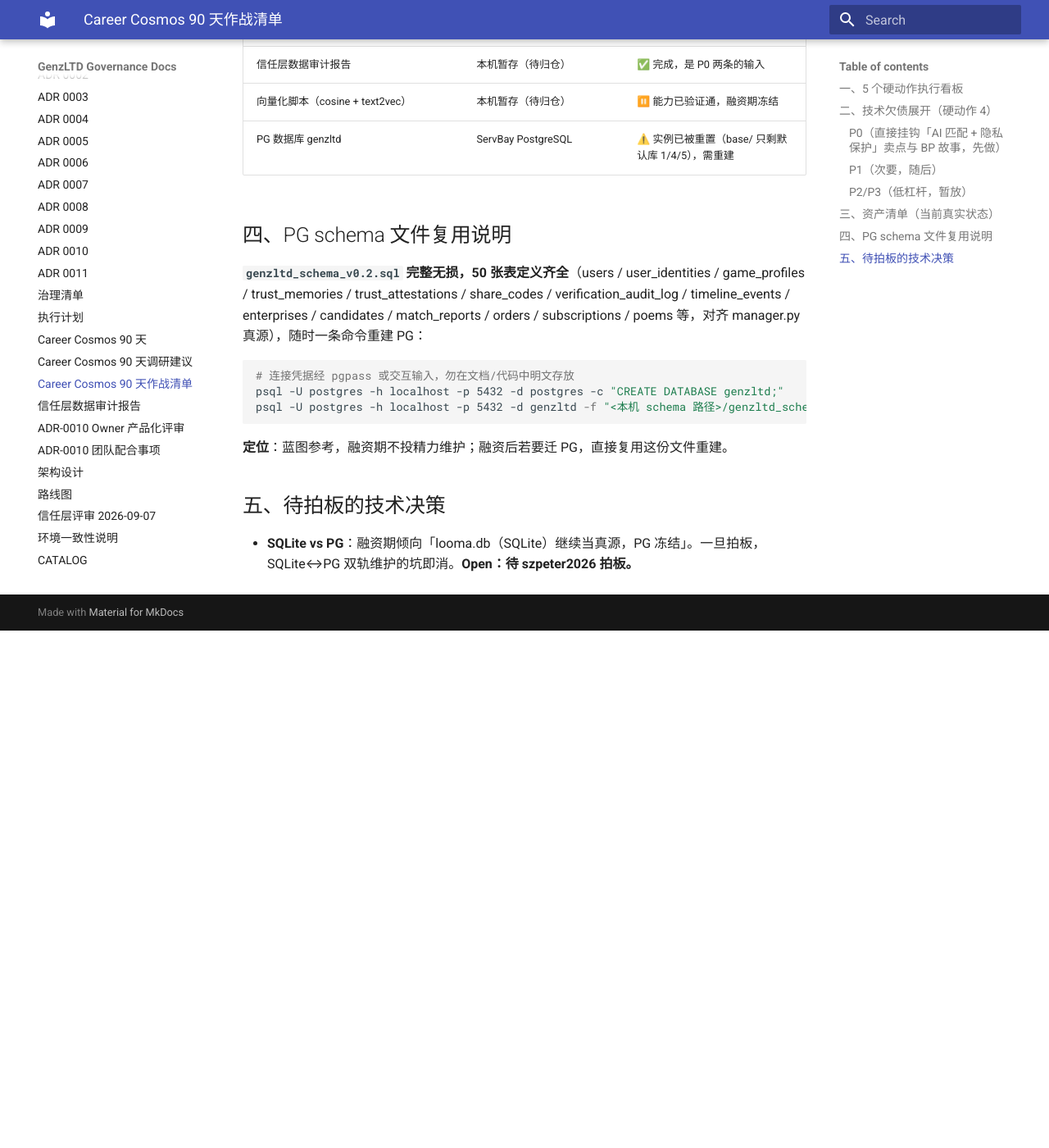
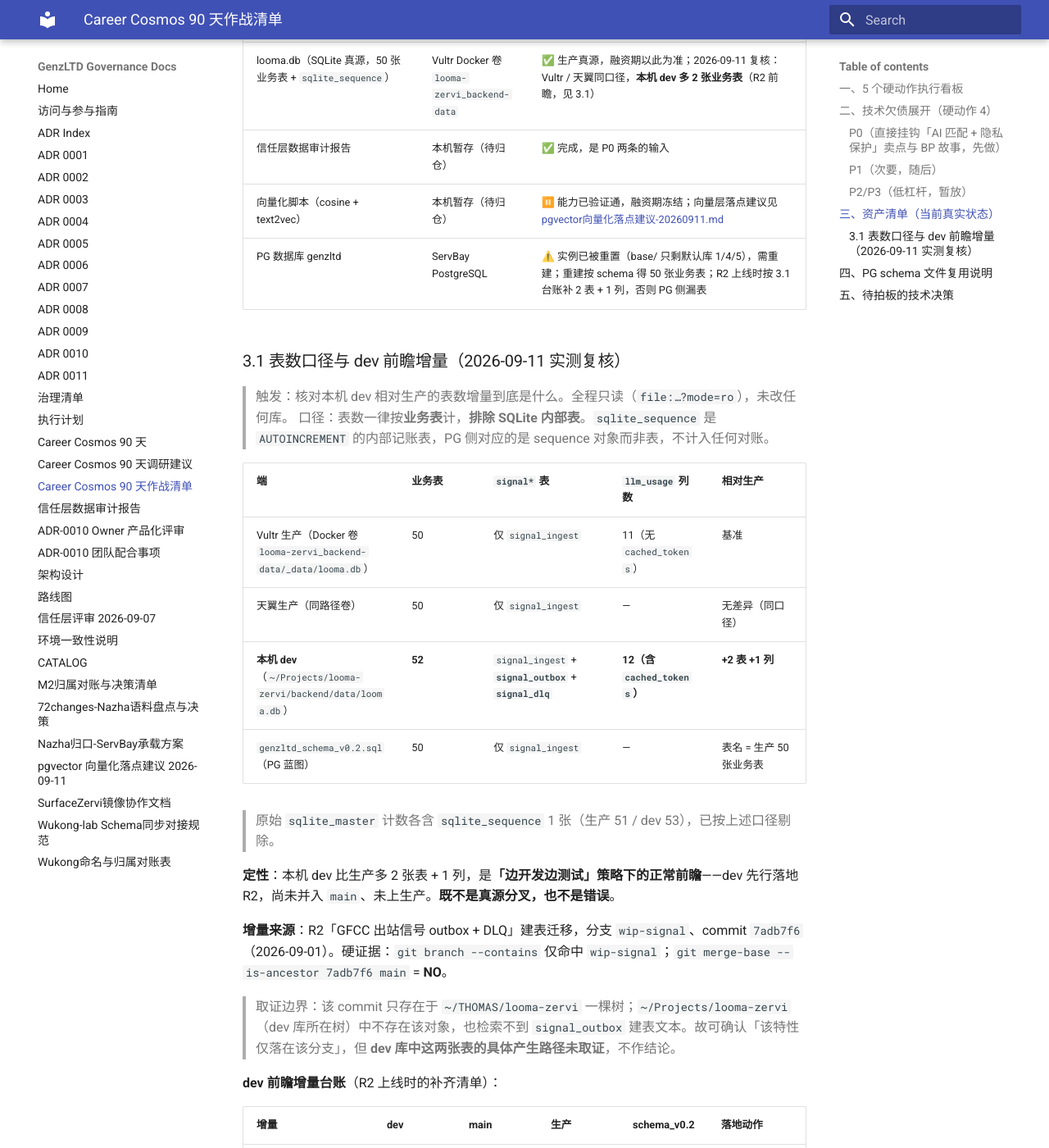
Before and after one commit to GenzLTD/docs, an MkDocs documentation site: the page built from docs/90天主线作战清单.md, in a window 1280 px wide and 1400 px high, scrolled down 1590 px. Shown: the whole window at 82% size. Built offline with MkDocs 1.6.1 and Material for MkDocs 9.7.7, drawn with Linux system fonts in a browser that asks for light colours; before the commit the page ends 2359 px from its top, so only the background shows below that; some of the changed text lies outside the part shown.

Commit message:
docs: dev 前瞻增量正名 + pgvector 向量化落点建议
- 90天清单 §3.1 改按业务表口径（排除 sqlite_sequence），dev 领先量定性为「边开发边测试」正常前瞻（非分叉、非错误），新增 R2 增量台账

- §三资产表同步：schema_v0.2 = 50 业务表、looma.db 口径、PG 重建漏表表述

- 新增 docs/pgvector向量化落点建议-20260911.md（Status: Proposed）：三张表处置、PG 转换要点（body 严禁 JSONB）、向量层隔离与起步门禁

- mkdocs.yml 挂入 nav

````diff
--- a/docs/90天主线作战清单.md
+++ b/docs/90天主线作战清单.md
@@ -1,6 +1,6 @@
 # 90 天主线作战清单
 
-> 状态：**执行清单 · v1 · 持续更新** · 起草：2026-09-10
+> 状态：**执行清单 · v1 · 持续更新** · 起草：2026-09-10 · 数据库口径复核：2026-09-11
 > 承接 [聚焦决策-Career-Cosmos-90天.md](聚焦决策-Career-Cosmos-90天.md)（2026-09-07 已决策）：本文是该决策的**执行层展开**，只跟踪「现状 / 下一步 / 阻塞点」与资产真实状态，不重复决策本身。
 
 ## 一、5 个硬动作执行看板
@@ -39,15 +39,52 @@
 
 | 资产 | 位置 | 状态 |
 |------|------|------|
-| **genzltd_schema_v0.2.sql**（50 表 PG schema） | 本机暂存（待归仓） | ✅ 完整无损，随时可重建 PG（见第四节） |
-| looma.db（SQLite 真源，51 表 = 50 业务表 + 1 内部表） | Vultr Docker 卷 `looma-zervi_backend-data` | ✅ 生产真源，融资期以此为准 |
+| **genzltd_schema_v0.2.sql**（50 张业务表 PG 蓝图） | 本机暂存（待归仓） | ✅ 完整无损，随时可重建 PG（见第四节）；2026-09-11 复核：按业务表口径（排除 SQLite 内部表 `sqlite_sequence`）表名集合与 Vultr 生产 50 张逐一致；文件头注释写「49 表」与实测 50 张不符（纯注释笔误，待修） |
+| looma.db（SQLite 真源，50 张业务表 + `sqlite_sequence`） | Vultr Docker 卷 `looma-zervi_backend-data` | ✅ 生产真源，融资期以此为准；2026-09-11 复核：Vultr / 天翼同口径，**本机 dev 多 2 张业务表**（R2 前瞻，见 3.1） |
 | 信任层数据审计报告 | 本机暂存（待归仓） | ✅ 完成，是 P0 两条的输入 |
-| 向量化脚本（cosine + text2vec） | 本机暂存（待归仓） | ⏸️ 能力已验证通，融资期冻结 |
-| PG 数据库 genzltd | ServBay PostgreSQL | ⚠️ 实例已被重置（base/ 只剩默认库 1/4/5），需重建 |
+| 向量化脚本（cosine + text2vec） | 本机暂存（待归仓） | ⏸️ 能力已验证通，融资期冻结；向量层落点建议见 [pgvector向量化落点建议-20260911.md](pgvector向量化落点建议-20260911.md) |
+| PG 数据库 genzltd | ServBay PostgreSQL | ⚠️ 实例已被重置（base/ 只剩默认库 1/4/5），需重建；重建按 schema 得 50 张业务表；R2 上线时按 3.1 台账补 2 表 + 1 列，否则 PG 侧漏表 |
+
+### 3.1 表数口径与 dev 前瞻增量（2026-09-11 实测复核）
+
+> 触发：核对本机 dev 相对生产的表数增量到底是什么。全程只读（`file:…?mode=ro`），未改任何库。
+> 口径：表数一律按**业务表**计，**排除 SQLite 内部表**。`sqlite_sequence` 是 `AUTOINCREMENT` 的内部记账表，PG 侧对应的是 sequence 对象而非表，不计入任何对账。
+
+| 端 | 业务表 | `signal*` 表 | `llm_usage` 列数 | 相对生产 |
+|----|--------|--------------|------------------|----------|
+| Vultr 生产（Docker 卷 `looma-zervi_backend-data/_data/looma.db`） | 50 | 仅 `signal_ingest` | 11（无 `cached_tokens`） | 基准 |
+| 天翼生产（同路径卷） | 50 | 仅 `signal_ingest` | — | 无差异（同口径） |
+| **本机 dev**（`~/Projects/looma-zervi/backend/data/looma.db`） | **52** | `signal_ingest` + **`signal_outbox`** + **`signal_dlq`** | **12（含 `cached_tokens`）** | **+2 表 +1 列** |
+| `genzltd_schema_v0.2.sql`（PG 蓝图） | 50 | 仅 `signal_ingest` | — | 表名 = 生产 50 张业务表 |
+
+> 原始 `sqlite_master` 计数各含 `sqlite_sequence` 1 张（生产 51 / dev 53），已按上述口径剔除。
+
+**定性**：本机 dev 比生产多 2 张表 + 1 列，是**「边开发边测试」策略下的正常前瞻**——dev 先行落地 R2，尚未并入 `main`、未上生产。**既不是真源分叉，也不是错误**。
+
+**增量来源**：R2「GFCC 出站信号 outbox + DLQ」建表迁移，分支 `wip-signal`、commit `7adb7f6`（2026-09-01）。硬证据：`git branch --contains` 仅命中 `wip-signal`；`git merge-base --is-ancestor 7adb7f6 main` = **NO**。
+
+> 取证边界：该 commit 只存在于 `~/THOMAS/looma-zervi` 一棵树；`~/Projects/looma-zervi`（dev 库所在树）中不存在该对象，也检索不到 `signal_outbox` 建表文本。故可确认「该特性仅落在该分支」，但 **dev 库中这两张表的具体产生路径未取证**，不作结论。
+
+**dev 前瞻增量台账**（R2 上线时的补齐清单）：
+
+| 增量 | dev | main | 生产 | schema_v0.2 | 落地动作 |
+|------|-----|------|------|-------------|----------|
+| `signal_outbox` 表 | ✅ | ❌ | ❌ | ❌ | R2 上线时补入 PG |
+| `signal_dlq` 表 | ✅ | ❌ | ❌ | ❌ | R2 上线时补入 PG |
+| `llm_usage.cached_tokens` 列 | ✅ | ❌ | ❌ | ❌ | R2 上线时补入 PG |
+
+**结论**：
+
+1. 按业务表口径，现网生产（Vultr / 天翼）、`genzltd_schema_v0.2.sql`、§三「50 张业务表」**三者自洽**；
+2. dev 的领先量属**正常前瞻**，PG 重建仍以 `schema_v0.2`（= 生产口径）为输入；R2 上线时按上表补齐，两端即重新对齐；
+3. 向量层落点（这三张表与 pgvector 的关系、内部表处置）另见 [pgvector向量化落点建议-20260911.md](pgvector向量化落点建议-20260911.md)；
+4. 已知待修：`genzltd_schema_v0.2.sql` 文件头注释写「49 表」，与文件内实测 50 张 `CREATE TABLE` 不符（未动文件，以免影响归档校验）。
+
+**核对范围**：只比对 `sqlite_master` 表名集合与 `pragma_table_info` 列数，**未逐列核对列定义 / 索引 / 约束**。
 
 ## 四、PG schema 文件复用说明
 
-**`genzltd_schema_v0.2.sql` 完整无损，50 张表定义齐全**（users / user_identities / game_profiles / trust_memories / trust_attestations / share_codes / verification_audit_log / timeline_events / enterprises / candidates / match_reports / orders / subscriptions / poems 等，对齐 manager.py 真源），随时一条命令重建 PG：
+**`genzltd_schema_v0.2.sql` 完整无损，50 张业务表定义齐全**（users / user_identities / game_profiles / trust_memories / trust_attestations / share_codes / verification_audit_log / timeline_events / enterprises / candidates / match_reports / orders / subscriptions / poems 等，对齐 manager.py 真源；2026-09-11 复核：按业务表口径与生产 50 张表名逐一致，**未逐列核对列定义 / 索引 / 约束**），随时一条命令重建 PG：
 
 ```powershell
 # 连接凭据经 pgpass 或交互输入，勿在文档/代码中明文存放
--- /dev/null
+++ b/docs/pgvector向量化落点建议-20260911.md
@@ -0,0 +1,186 @@
+# pgvector 向量化落点建议（2026-09-11）
+
+> 状态：**建议稿 · Proposed** · 起草：2026-09-11 · **非组织已决策项**，待拍板后方可作为落点依据
+> 触发：拟在 GenzLTD 侧启动 pgvector 向量化存储，需先划清「SQLite 真源 / PG 业务库 / 向量层」三者的表边界，特别是 dev 领先生产的 `signal_outbox` / `signal_dlq` / `sqlite_sequence` 如何处置。
+> 前置口径：[90天主线作战清单.md](90天主线作战清单.md) §3.1（表数口径与 dev 前瞻增量）
+> 相关：[新一代智能大脑架构设计.md](新一代智能大脑架构设计.md)（决策③）、[72changes-Nazha语料盘点与决策.md](72changes-Nazha语料盘点与决策.md)、[Nazha归口-ServBay承载方案.md](Nazha归口-ServBay承载方案.md)
+
+---
+
+## 〇、落地点名（本建议的现状基线）
+
+| 项 | 本仓现有记载 | 状态 |
+|---|---|---|
+| pgvector 用途 | 架构设计决策③：`cortex-mcp` 以 pgvector 做四类分层记忆 + 向量/FTS 混合召回（RRF），定位「知识皮层推荐实现」 | 选型 / 骨架（M0），**未落生产** |
+| Nazha 侧向量库 | `72changes-Nazha语料盘点与决策.md`：Nazha/DemoPeter = Chroma + pgvector 双持久化 | 描述；实际承载方案（`Nazha归口-ServBay承载方案.md`）跑的是 **Chroma persistent**（`db/chroma_data`），**无 pgvector 落点** |
+| PG 业务库 | `genzltd_schema_v0.2.sql`（50 张业务表） | 实例被重置待重建；**无 `CREATE EXTENSION`、无 vector 列** |
+| 向量化脚本 | 90 天清单 §三：cosine + text2vec | 本机暂存，能力已验证，融资期冻结 |
+
+**结论**：本仓 pgvector 目前只到「架构选型」层，**没有任何落点定义**。本文件是在定义落点，属新增提议；未载入本仓的事项一律按「组织未决策」对待。
+
+---
+
+## 一、三张表处置（直接回答）
+
+| 表 | 进 PG 业务库 | 进 pgvector 向量层 | 理由 |
+|---|---|---|---|
+| `sqlite_sequence` | ❌ 否 | ❌ 否 | SQLite `AUTOINCREMENT` 内部记账表，无业务语义。PG 对应物是 **sequence 对象**（`BIGSERIAL` / `GENERATED … AS IDENTITY` 自动创建），**不是表** |
+| `signal_outbox` | ✅ 是（R2 上线时） | ❌ 否 | 事务性发件箱：按 `status` 扫队列、按 `nonce` 精确取。**访问模式全是精确谓词与队列扫描，没有相似度检索需求** |
+| `signal_dlq` | ✅ 是（R2 上线时） | ❌ 否 | 死信队列：同上；且 `replayed_at` 落定即终结，属短生命周期运维表 |
+
+**一句话**：这三张表与向量化**没有关系**。`sqlite_sequence` 应从所有表数对账口径中剔除；`signal_outbox` / `signal_dlq` 是业务运行态表，进 PG 业务 schema，但不进向量层。
+
+### 1.1 对账口径（立即可用的一个修正）
+
+表数一律按「业务表」计：
+
+```sql
+select name from sqlite_master where type='table' and name not like 'sqlite_%';
+```
+
+按此口径：**Vultr 生产 50 / 天翼 50 / 本机 dev 52 / schema_v0.2 50**。dev 的 +2 是 R2 前瞻，不是分叉（见 [90天主线作战清单.md](90天主线作战清单.md) §3.1）。
+
+---
+
+## 二、`signal_outbox` / `signal_dlq` 进 PG 的转换要点
+
+以本机 dev 库实测 DDL 为源，PG 侧建议形态（示意，实际以 R2 上线时的迁移脚本为准）：
+
+```sql
+CREATE TABLE signal_outbox (
+    id           TEXT PRIMARY KEY,
+    nonce        TEXT NOT NULL UNIQUE,
+    signal_type  TEXT NOT NULL,
+    body         TEXT NOT NULL,                      -- 见 2.1，严禁 JSONB
+    status       TEXT NOT NULL DEFAULT 'pending'
+                 CHECK (status IN ('pending','delivered')),
+    attempts     INTEGER NOT NULL DEFAULT 0,
+    last_error   TEXT,
+    created_at   TIMESTAMPTZ NOT NULL DEFAULT now(),
+    delivered_at TIMESTAMPTZ
+);
+CREATE INDEX idx_signal_outbox_status ON signal_outbox(status, created_at);
+
+CREATE TABLE signal_dlq (
+    id           TEXT PRIMARY KEY,
+    nonce        TEXT NOT NULL UNIQUE,
+    signal_type  TEXT NOT NULL,
+    body         TEXT NOT NULL,                      -- 同上
+    reason       TEXT NOT NULL
+                 CHECK (reason IN ('permanent_4xx','network_error')),
+    attempts     INTEGER NOT NULL DEFAULT 0,
+    last_error   TEXT,
+    moved_at     TIMESTAMPTZ NOT NULL DEFAULT now(),
+    replayed_at  TIMESTAMPTZ
+);
+CREATE INDEX idx_signal_dlq_moved ON signal_dlq(moved_at);
+```
+
+### 2.1 最容易踩的一脚：`body` 必须保持 `TEXT`，不可转 `JSONB`
+
+`body` 存的是**逐字节重发的原文**（`gfcc_fanout._post_body` 原样 POST，签名覆盖 raw body）。`JSONB` 会规范化键序与空白 → **重放时对端验签必然失败**。这是 R2 迁移的硬约束；与「PG 侧尽量用原生类型」的一般偏好冲突时，以本约束为准。
+
+### 2.2 其余转换
+
+| dev（SQLite） | PG |
+|---|---|
+| `created_at TEXT DEFAULT (datetime('now'))` | `TIMESTAMPTZ NOT NULL DEFAULT now()` |
+| `status TEXT DEFAULT 'pending'` / `reason TEXT` | `TEXT NOT NULL` + `CHECK` 约束 |
+| `id TEXT PRIMARY KEY` | **保留 `TEXT`**（与 `users.id` 等全套 TEXT 风格一致，不为这两张表引入 `BIGSERIAL`） |
+| `nonce TEXT NOT NULL UNIQUE` | 原样保留（幂等键，精确匹配语义） |
+| `idx_*` 索引 | 照搬 |
+
+### 2.3 同批补齐
+
+`llm_usage.cached_tokens INTEGER NOT NULL DEFAULT 0`（dev 已有，生产与 schema 未有），属同一批前瞻，随 R2 一起补。
+
+---
+
+## 三、向量层设计建议
+
+### 3.1 不在业务表上加 vector 列
+
+`genzltd_schema_v0.2.sql` 的核心价值是**与 `manager.py` 真源同构、可逐表对账**。一旦在业务表里加 `vector` 列，这条对账基线即失效。
+
+**建议**：向量层与业务层物理隔离——同库不同 schema（`biz.*` 保持 50 张同构 / `vec.*` 放向量表），或独立库（由 `cortex-mcp` 自管）。
+
+### 3.2 若确需语义检索信号，另立表
+
+```sql
+-- vec.signal_embeddings（示例）
+CREATE TABLE vec.signal_embeddings (
+    id          BIGSERIAL PRIMARY KEY,
+    ref_table   TEXT NOT NULL,        -- 'signal_outbox' / 'signal_dlq' / 归档表
+    ref_id      TEXT NOT NULL,
+    signal_type TEXT,
+    embedding   vector(768) NOT NULL, -- 维度必须与模型绑定，见 4.1
+    model       TEXT NOT NULL,
+    dim         INTEGER NOT NULL,
+    created_at  TIMESTAMPTZ NOT NULL DEFAULT now()
+);
+```
+
+- **不要**在 `signal_outbox` 上加 `vector` 列——那是把「会被清空 / 重放的队列表」与「长期资产」焊死，必然产生「行已删除、向量仍在」的一致性债；
+- 嵌入对象应是**解包后的语义字段**（`personality_type` / traits / 摘要），**不是原始 JSON 信封**；
+- `signal_*` 表生命周期短，若要长期留向量，应关联**归档表**而非队列表本身。
+
+### 3.3 诗词等大语料同理
+
+不要把 `poems` 在 PG 里加一列 `vector` 当作「向量化完成」。向量是**派生数据**（有模型版本、需整体重嵌），必须与真源解耦——本机 demopeter 刚经历过 nomic → text2vec 全量重嵌，若向量与真源同表，重建即灾难。
+
+---
+
+## 四、起步门禁（启动前必须先过）
+
+### 4.1 先定维度并写死
+
+| 来源 | 模型 | 维度 | 依据 |
+|---|---|---|---|
+| 90 天清单 §三「向量化脚本」 | `text2vec-base-chinese` | **768** | 本机实测（能力已验证） |
+| `cortex-mcp` 侧（若采用） | 本仓**未记载**，需实测确认 | 待核 | 架构设计决策③只写「pgvector 混合召回」，未写模型 |
+
+**model ↔ dim 必须绑定**，表定义写死（如 `vector(768)`）。建议加登记表：
+
+```sql
+CREATE TABLE vec.embedding_models (
+    model_name TEXT PRIMARY KEY,
+    dim        INTEGER NOT NULL,
+    note       TEXT
+);
+```
+
+混用 768 / 1024 会直接报错或被迫分表——**这是重建后才发现代价最高的一项**。
+
+### 4.2 `CREATE EXTENSION vector` 可用性先验证
+
+`genzltd_schema_v0.2.sql` 中**既无 `CREATE EXTENSION`、也无 vector 列**。ServBay 自带 PG **未必含 pgvector**（需单独安装），应在重建 PG 之前先确认：
+
+```sql
+select * from pg_available_extensions where name = 'vector';
+```
+
+属**重建前门禁**，不是重建时才处理的问题。
+
+### 4.3 索引形态
+
+- 向量列建 **HNSW**（pgvector ≥ 0.5）：`USING hnsw (embedding vector_cosine_ops)`，给出 `m` / `ef_construction` 默认值；
+- 文本侧另建 FTS 列，检索走**向量 + FTS 的 RRF 融合**（对齐架构设计决策③的语义）。
+
+---
+
+## 五、待拍板（Proposed，需 org 决策）
+
+| # | 待定项 | 默认建议 |
+|---|---|---|
+| 1 | 向量层落点：同库不同 schema vs 独立库 | 同库不同 schema（`biz` / `vec`），复用 ServBay 单一实例 |
+| 2 | 首个向量化对象 | 先 Nazha 知识库语料（已有检索黄金集可验证），诗词大语料次之 |
+| 3 | 嵌入模型与维度（768 / 1024） | 以 90 天清单已冻结的 `text2vec-base-chinese`（768）为准，与 `cortex-mcp` 对齐后再扩 |
+| 4 | 与 Chroma 的关系（并存 / 迁移） | 短期并存（承载方案红线：不新建独立运行树），中长期由 `cortex-mcp` 统一 |
+
+---
+
+## Links
+
+- 表数口径与 dev 前瞻增量：[90天主线作战清单.md](90天主线作战清单.md) §3.1
+- pgvector 用途选型：[新一代智能大脑架构设计.md](新一代智能大脑架构设计.md)（决策③）
+- Nazha 语料侧：[72changes-Nazha语料盘点与决策.md](72changes-Nazha语料盘点与决策.md)、[Nazha归口-ServBay承载方案.md](Nazha归口-ServBay承载方案.md)
--- a/mkdocs.yml
+++ b/mkdocs.yml
@@ -60,6 +60,7 @@
   - M2归属对账与决策清单: M2归属对账与决策清单.md
   - 72changes-Nazha语料盘点与决策: 72changes-Nazha语料盘点与决策.md
   - Nazha归口-ServBay承载方案: Nazha归口-ServBay承载方案.md
+  - pgvector 向量化落点建议 2026-09-11: pgvector向量化落点建议-20260911.md
   - SurfaceZervi镜像协作文档: SurfaceZervi镜像协作文档.md
   - Wukong-lab Schema同步对接规范: Wukong-lab-Schema同步对接规范.md
   - Wukong命名与归属对账表: Wukong-命名与归属对账表.md
````
